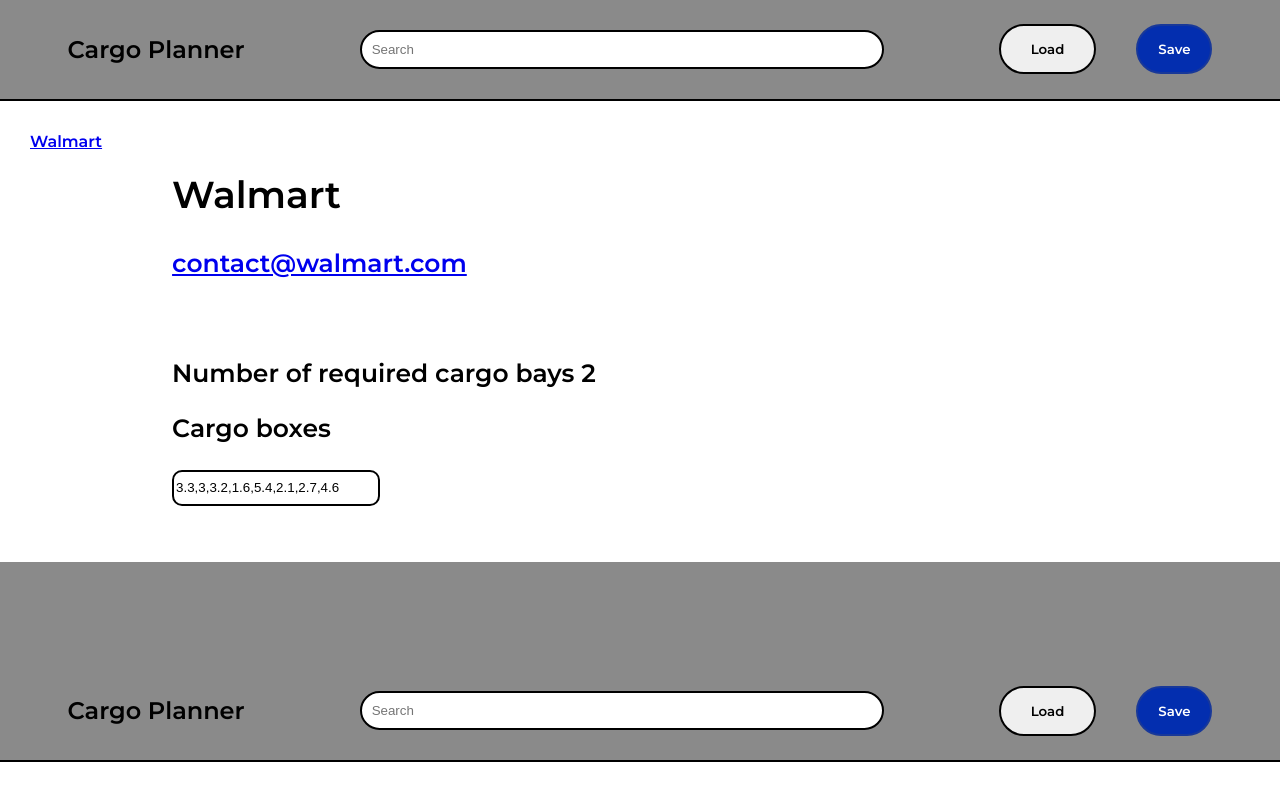
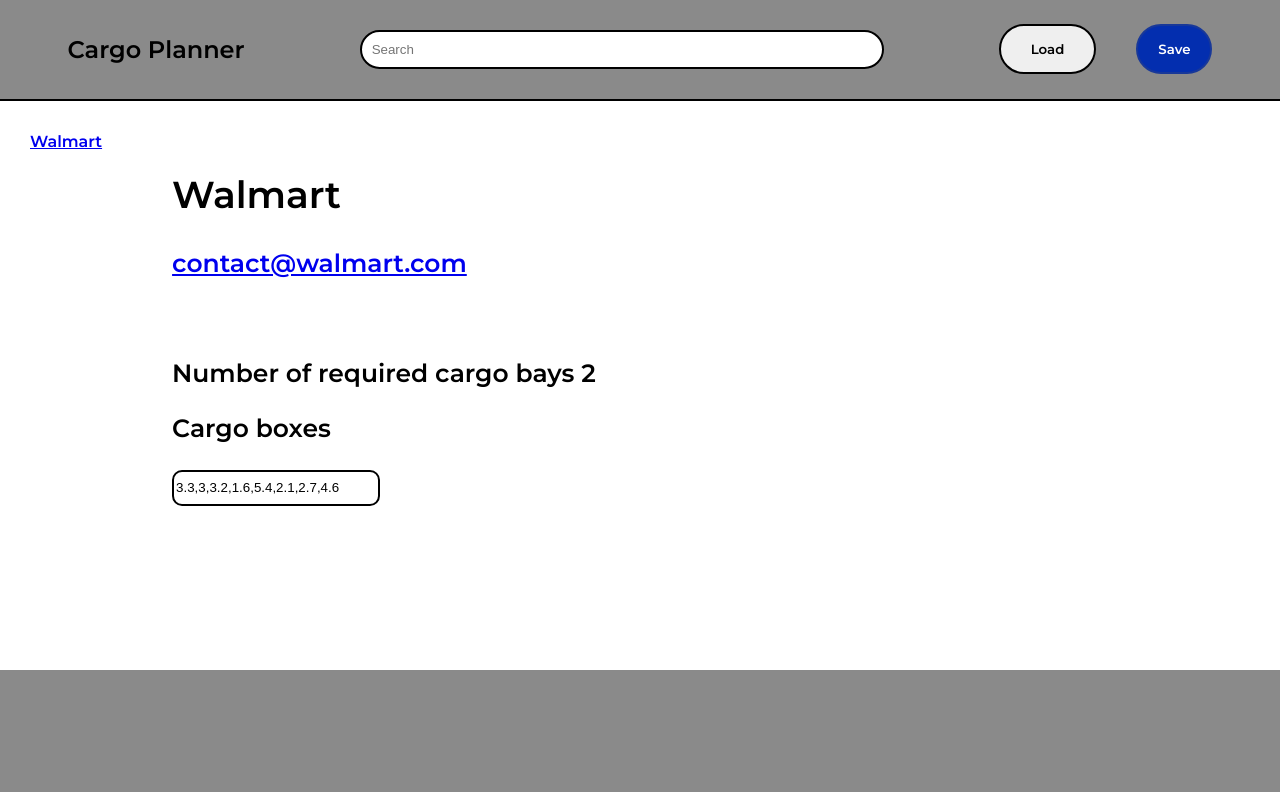
Before and after one commit to tim-pushak/reactCargoPlanner, a React (Create React App) app: page / in a window 1280 px wide. Shown: the top 792 px of the page. Built offline with nearby package versions, Linux system fonts and the light colour scheme.

Commit message:
added vertical scrollbar

```diff
--- a/src/index.css
+++ b/src/index.css
@@ -107,6 +107,11 @@
   flex-direction: row;
 }
 
+.scrollBar1 {
+  overflow-y:scroll;
+  height:553px;
+}
+
 .scrollBar1 div {
   margin-top: 30px;
 }
```
